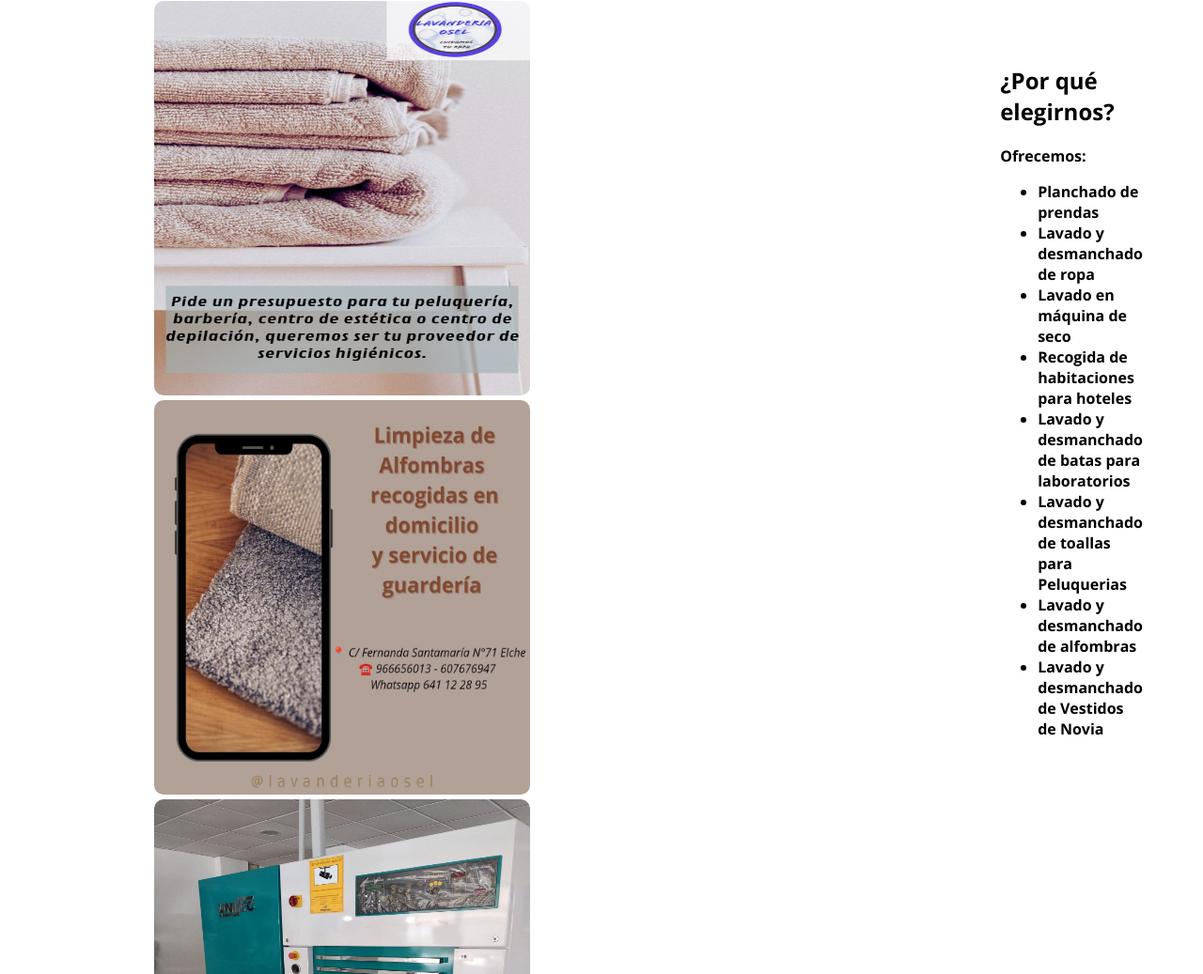
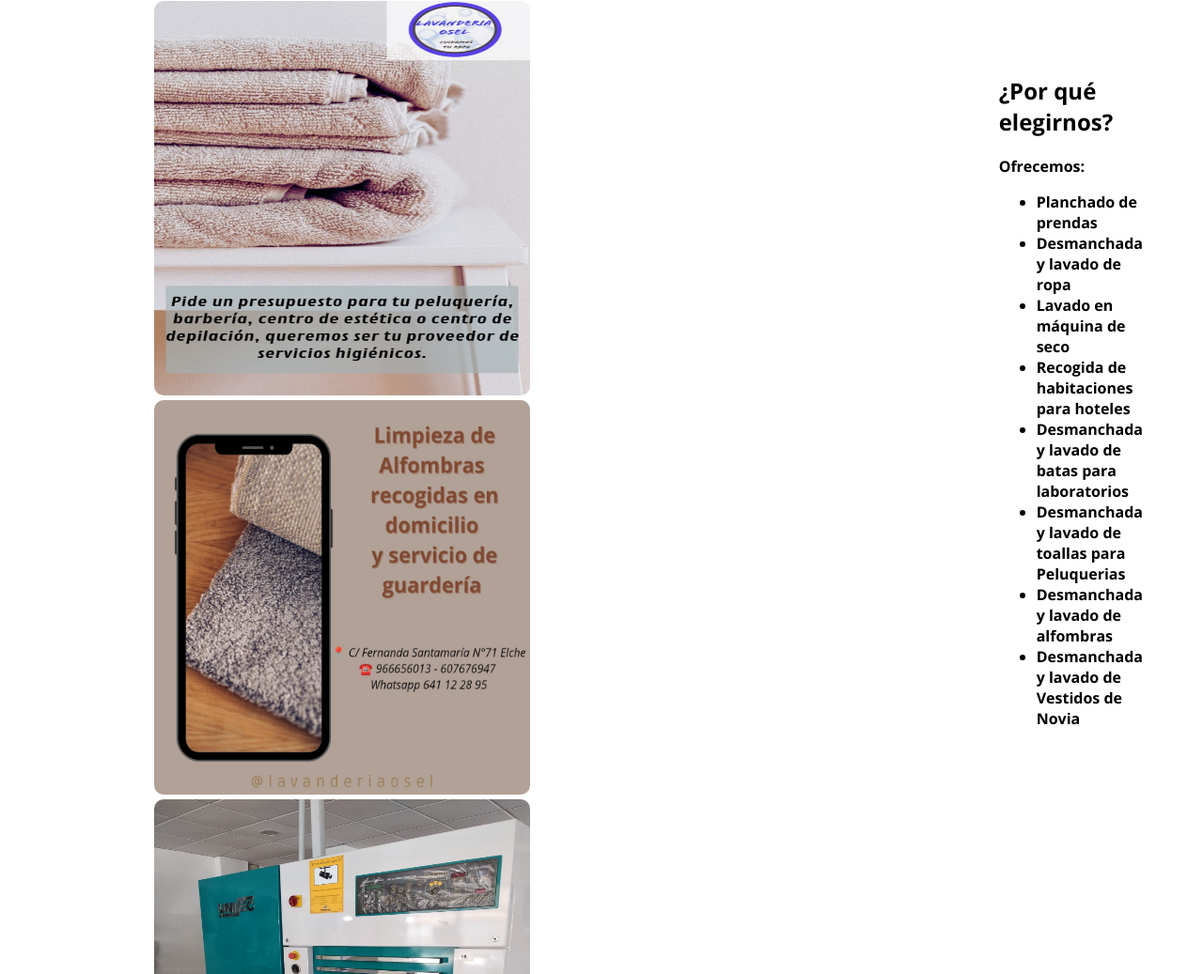
Before and after one commit to Igq4xyz/s, a plain HTML site: page index.html in a window 1280 px wide. Shown: the part 2223-3260 px from the top of the page at 94% size. Drawn offline with nearby package versions, Linux system fonts and the light colour scheme.

Commit message:
Update index.html

```diff
--- a/index.html
+++ b/index.html
@@ -46,13 +46,13 @@
       <strong><p>Ofrecemos: <br></p>
       <ul>
         <li>Planchado de prendas</li>
-        <li>Lavado y desmanchado de ropa</li>
+        <li>Desmanchada y lavado de ropa</li>
         <li>Lavado en máquina de seco</li>
         <li>Recogida de habitaciones para hoteles</li>
-        <li>Lavado y desmanchado de batas para laboratorios</li>
-        <li>Lavado y desmanchado de toallas para Peluquerias</li>
-        <li>Lavado y desmanchado de alfombras</li>
-        <li>Lavado y desmanchado de Vestidos de Novia</li>
+        <li>Desmanchada y lavado de batas para laboratorios</li>
+        <li>Desmanchada y lavado de toallas para Peluquerias</li>
+        <li>Desmanchada y lavado de alfombras</li>
+        <li>Desmanchada y lavado de Vestidos de Novia</li>
       </ul></strong>
     </div>
 
```
